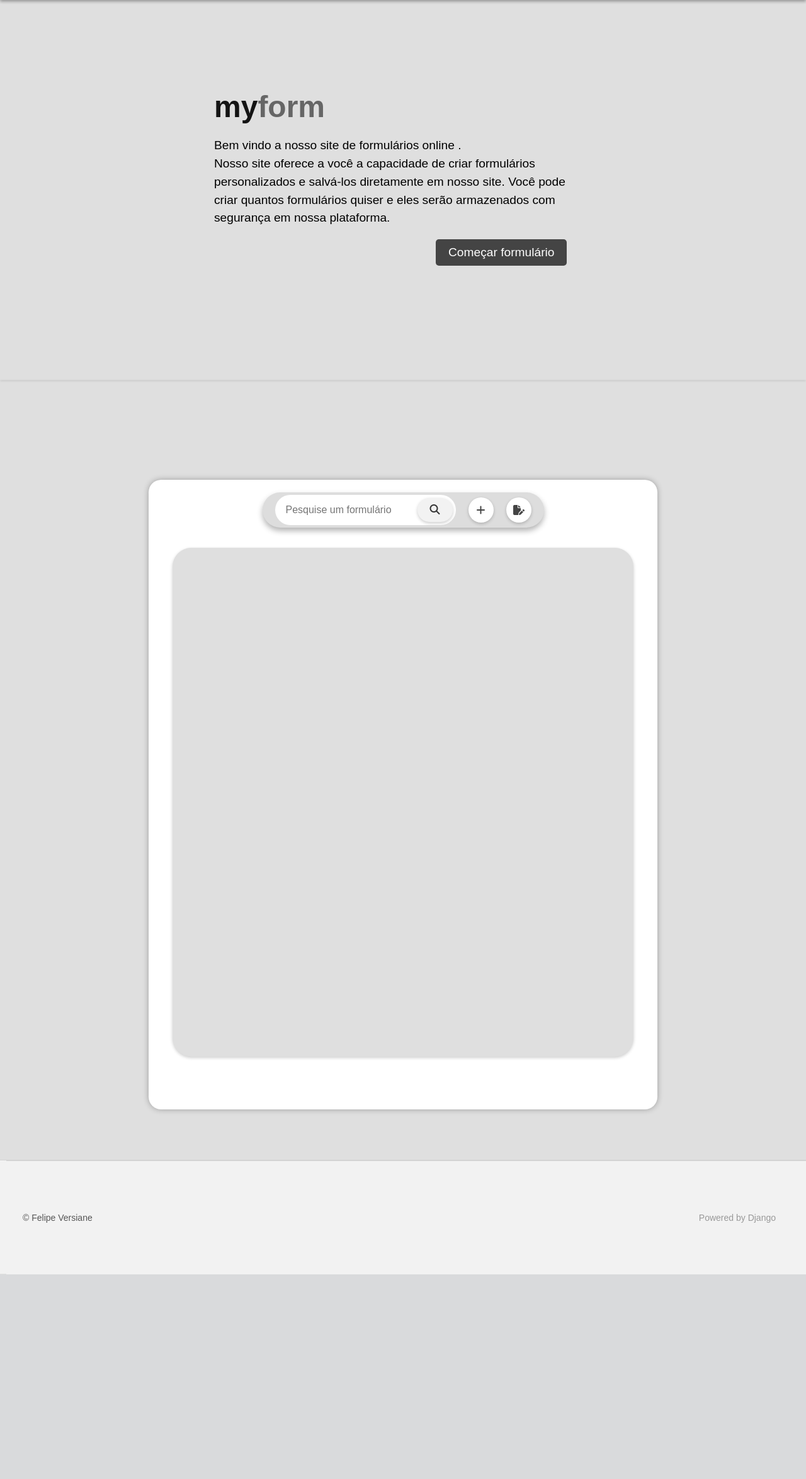
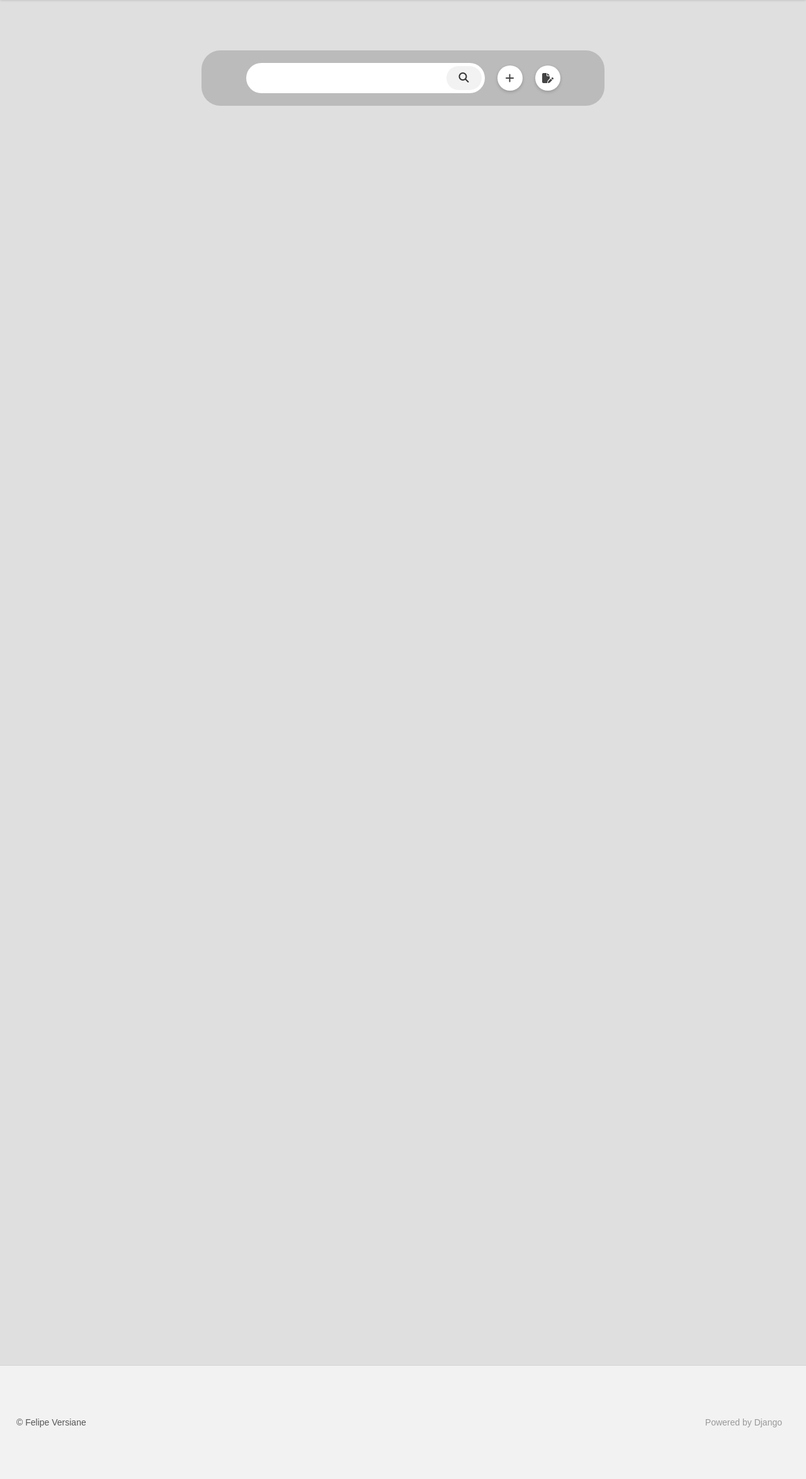
Before and after one commit to felipeversiane/myform-app, a Django app: template app/templates/app/pages/home.html in a window 1280 px wide. Shown: the part 80-2429 px from the top of the page at 63% size. Before the commit the page ends 2104 px from the top, so only its background shows below. Run offline with Django 4.2, Linux system fonts and the light colour scheme; the template is opened without the code that fills it, so the values that code supplies are empty.

Commit message:
:pencil:

```diff
--- a/app/templates/app/pages/home.html
+++ b/app/templates/app/pages/home.html
@@ -14,66 +14,19 @@
         padding: 0;
         background-color: rgb(223,223,223);
     }
-    header {
-        background-color: #333;
-        color: #fff;
-        text-align: center;
-        padding: 20px;
-        font-size: 2em;
-        margin-bottom: 20px;
-        height: 100px; /* altura do header */
-
-    }
     p {
         font-size: 1.2em;
         line-height: 1.5;
-    }
-    footer {
-        height:10rem;
-        width:100vw;
-        bottom:0;
     }
     .container {
         margin: 0 auto;
         max-width: 600px;
         padding: 20px;
 
-
-
     }
     p {
         font-size: 1.2em;
         line-height: 1.5;
-    }
-    main {
-        height:100%;
-        width: 100%%;
-        text-align: left;
-        margin: 170px auto 0;
-        position: relative;
-    }
-    h1 {
-        font-size: 3em;
-        margin-bottom: 20px;
-    }
-    h1 span:first-of-type {
-        color: #333333;
-    }
-    h1 span:last-of-type {
-        color: #666666;
-    }
-    #form-btn {
-        background-color: #444;
-        color: #fff;
-        padding: 10px 20px;
-        border: none;
-        border-radius: 5px;
-        font-size: 1.2em;
-        cursor: pointer;
-        margin-left: 22rem;
-    }
-    #form-btn:hover {
-        background-color: #222;
     }
     hr {
         height: 0.1px;
@@ -82,104 +35,6 @@
         border: none;
         box-shadow: 0px 2px 3px rgba(0, 0, 0, 0.2);
         margin: 10rem 0;
-    }
-    .search{
-        background-color:#fff;
-        border-radius:20px;
-        width:60vw;
-        height:60rem;
-        margin-bottom:5rem;
-        margin-top:4rem;
-        box-shadow: 0 0 10px rgba(0, 0, 0, 0.3);
-        max-width:100%;
-    }
-    .header-search{
-        box-shadow: 0 5px 10px rgba(0, 0, 0, 0.3);
-        border-radius:30px;
-        width:fit-content;
-        height:1rem;
-        background-color:#ddd;
-        display:flex;
-        align-items:center;
-        justify-content:left;
-        margin:auto;
-    }
-    .search-box input:focus {
-        outline: none;
-    }
-    .search-box {
-        display: flex;
-        align-items: center;
-        background-color: #fff;
-        border-radius: 30px;
-        padding: 5px;
-
-    }
-
-    .search-box input {
-        border: none;
-        background-color: transparent;
-        flex: 1;
-        margin-left: 10px;
-        font-size: 16px;
-    }
-    .search-box button {
-        border: none;
-        background-color: #f2f2f2;
-        color: #333;
-        font-size: 16px;
-        padding: 10px 20px;
-        border-radius: 30px;
-        cursor: pointer;
-        transition: all 0.2s ease-in-out;
-        box-shadow: 0 2px 5px rgba(0,0,0,0.2);
-    }
-
-    .search-box button:hover {
-        background-color: #333;
-        color: #fff;
-    }
-    .btn{
-        width: 40px;
-        height: 40px;
-        background-color:#fff;
-        box-shadow: 0 2px 5px rgba(0,0,0,0.2);
-        border-radius: 30px;
-        margin-left:20px;
-        display:flex;
-        align-items: center;
-        justify-content:center;
-
-    }
-
-    .header-search a {
-        text-decoration: none;
-        color: #444;
-        cursor: pointer;
-        transition: all 0.2s ease-in-out;
-    }
-    .header-search a  :hover {
-        color:#fff;
-        background-color: #333;
-
-    }
-    #edited{
-        margin-left: 1px;
-    }
-    .result{
-        margin-top: 2rem;
-        height: 80%;
-        width: 90%;
-        background-color:rgb(223,223,223);
-        border-radius: 30px;
-        box-shadow: 0 2px 5px rgba(0,0,0,0.2);
-        max-width: none;
-
-    }
-    .content{
-        display:flex;
-        align-items: center;
-        justify-content: center;
     }
 
 
@@ -198,40 +53,10 @@
 
 </script>
 <body>
-    <header>{% include 'app/partials/header.html' %}</header>
+    {% include 'app/partials/header.html' %}
+    {%include "app/partials/search.html"%}
     <main >
-        <div class="container">
-            <h1><span style='color:#141414;'>my</span><span>form</span></h1>
-            <p> Bem vindo a nosso site de formulários online . <br> Nosso site oferece a você a capacidade de criar formulários personalizados e salvá-los diretamente em nosso site. Você pode criar quantos formulários quiser e eles serão armazenados com segurança em nossa plataforma.</p>
-            <button id="form-btn">Começar formulário</button>
-        </div>
-        <hr>
-
-        <div class="container search">
-            <div class="container header-search">
-                <div class="search-box">
-                    <input type="text" placeholder="Pesquise um formulário" maxlength="20">
-                    <button><i class="fa-solid fa-magnifying-glass"></i></button>
-                </div>
-                <a id="emoji-add" href="">
-                    <div class="btn add">
-                        <i class="fa-solid fa-plus"></i>
-                    </div>
-                </a>
-
-                <a id="emoji-edit"href="">
-                    <div class="btn edit">
-                        <i id="edited"class="fa-sharp fa-solid fa-file-pen"></i>
-                    </div>
-                </a>
-            </div>
-            <div class="container result">
-                <div class="container content">
-                    <p class="message"></p>
-                </div>
-
-            </div>
     </main>
-    <footer>{% include 'app/partials/footer.html' %}</footer>
+    {% include 'app/partials/footer.html' %}
 </body>
 </html>
--- a/app/templates/app/partials/footer.html
+++ b/app/templates/app/partials/footer.html
@@ -9,9 +9,9 @@
         font-size: 14px;
         font-family: Arial, sans-serif;
         border-top: 1px solid #d3d3d3;
-        {% comment %} position: fixed; {% endcomment %}
-        bottom: 0;
-        width: 100%;
+        height:10rem;
+        width:100vw;
+        bottom:0;
       }
 
       .left {
--- a/app/templates/app/partials/header.html
+++ b/app/templates/app/partials/header.html
@@ -6,7 +6,7 @@
         align-items: center;
         height: 80px;
         padding: 0 40px;
-        box-shadow: 0 2px 5px rgba(0,0,0,0.2);
+        box-shadow: 0 0.1px 4px rgba(0,0,0,0.2);
         position: fixed;
         top: 0;
         left: 0;
--- /dev/null
+++ b/app/templates/app/partials/search.html
@@ -0,0 +1,110 @@
+<style>
+    .search{
+        background-color:#fff;
+        border-radius:20px;
+        width:79vw;
+        height:40rem;
+        margin-bottom:5rem;
+        margin-top:4rem;
+        max-width:100%;
+    }
+    .header-search{
+        border-radius:30px;
+        width:100%;
+        height:3rem;
+        background-color:#bbb;
+        display:flex;
+        align-items:center;
+        justify-content:center;
+        margin-top:10rem;
+    }
+    .search-box input:focus {
+        outline: none;
+    }
+    .search-box {
+        display: flex;
+        align-items: center;
+        background-color: #fff;
+        border-radius: 30px;
+        padding: 5px;
+        width:fit-content;
+
+    }
+
+    .search-box input {
+        border: none;
+        background-color: transparent;
+        flex: 1;
+        margin-left: 10px;
+        font-size: 16px;
+
+    }
+    .search-box button {
+        border: none;
+        background-color: #f2f2f2;
+        color: #333;
+        font-size: 16px;
+        padding: 10px 20px;
+        border-radius: 30px;
+        cursor: pointer;
+    }
+
+    .search-box button:hover {
+        background-color: #333;
+        color: #fff;
+        transition: all 250ms ease-in-out;
+    }
+    .btn{
+        width: 40px;
+        height: 40px;
+        background-color:#fff;
+        box-shadow: 0 2px 5px rgba(0,0,0,0.2);
+        border-radius: 30px;
+        margin-left:20px;
+        display:flex;
+        align-items: center;
+        justify-content:center;
+
+    }
+
+    .header-search a {
+        text-decoration: none;
+        color: #444;
+        cursor: pointer;
+    }
+    .header-search a  :hover {
+        color:#fff;
+        background-color: #333;
+        box-shadow: 0 5px 5px rgba(0,0,0,0.2);
+        transition: all 250ms ease-in-out;
+
+    }
+    #edited{
+        margin-left: 1px;
+    }
+    .search-box:focus-within{
+        transition: all 250ms ease-in-out;
+        box-shadow: 0 5px 5px rgba(0,0,0,0.1);
+        background-color:rgb(300,300,300);
+
+    }
+</style>
+
+<div class="container header-search">
+    <div class="search-box">
+        <input type="search" name="search" maxlength="50" size="30">
+        <button><i class="fa-solid fa-magnifying-glass"></i></button>
+    </div>
+    <a id="emoji-add" href="">
+        <div class="btn add">
+            <i class="fa-solid fa-plus"></i>
+        </div>
+    </a>
+
+    <a id="emoji-edit"href="">
+        <div class="btn edit">
+            <i id="edited"class="fa-sharp fa-solid fa-file-pen"></i>
+        </div>
+    </a>
+
+</div>
```
